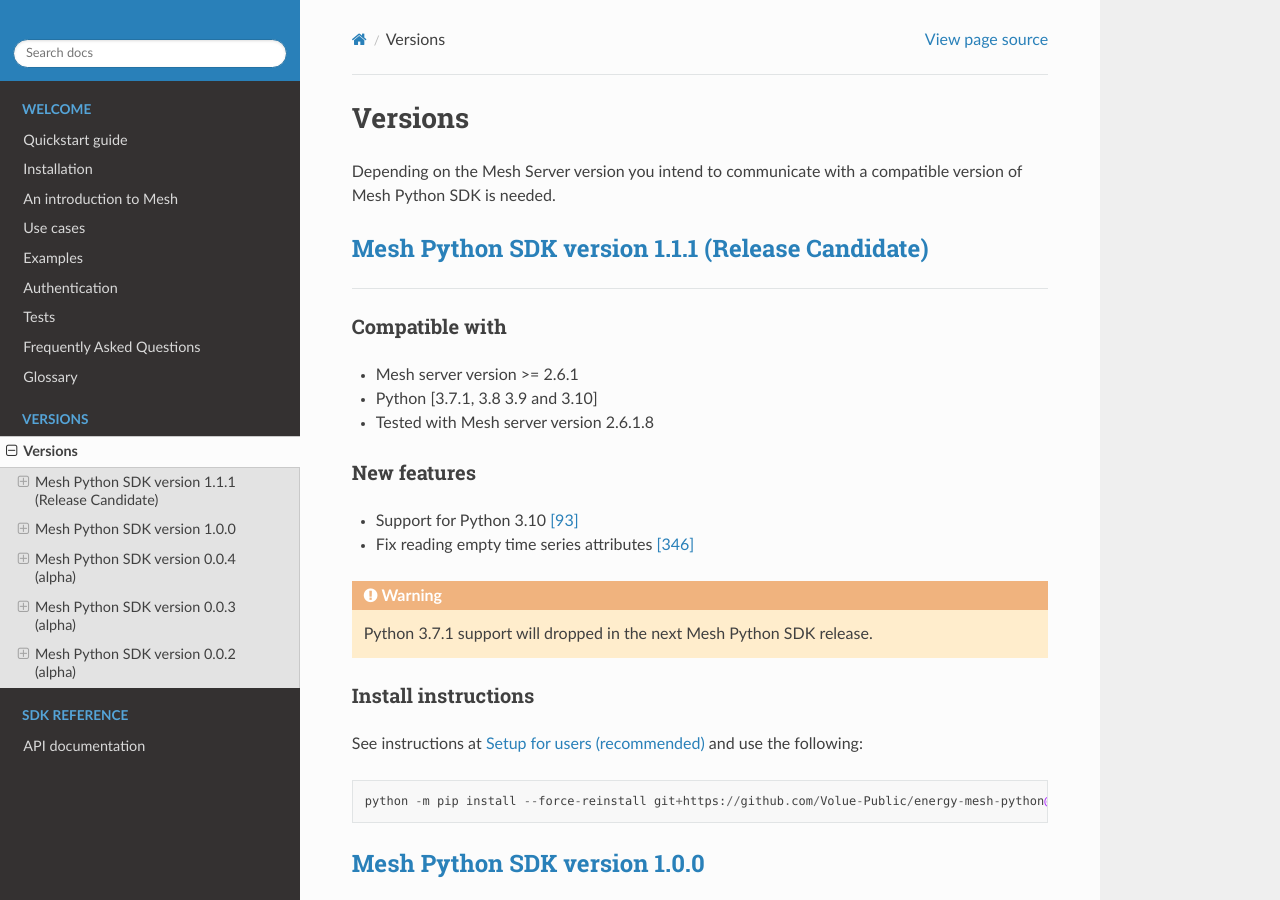
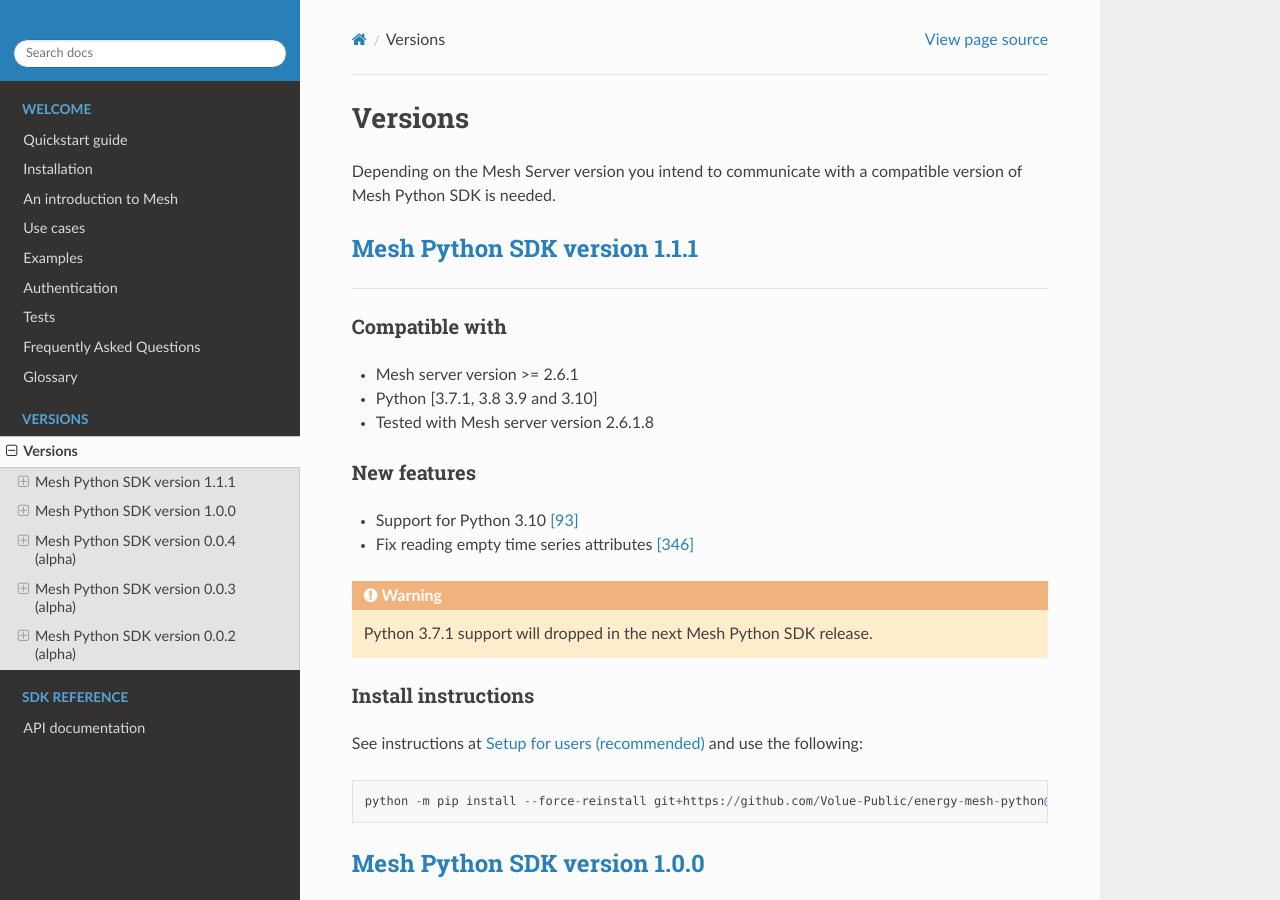
Before and after one commit to Volue-Public/energy-mesh-python, a Sphinx documentation site: the page built from docs/source/versions.rst, in a window 1280 px wide and 900 px high. Built offline with Sphinx 7.4.7 and the Read the Docs theme 2.0.0, drawn with Linux system fonts in a browser that asks for light colours.

Commit message:
Update docs with link to release 1.1.1

```diff
--- a/docs/source/versions.rst
+++ b/docs/source/versions.rst
@@ -3,8 +3,8 @@
 
 Depending on the Mesh Server version you intend to communicate with a compatible version of Mesh Python SDK is needed.
 
-`Mesh Python SDK version 1.1.1 (Release Candidate) <https://github.com/Volue-Public/energy-mesh-python/releases/tag/v1.1.0>`_
-*****************************************************************************************************************************
+`Mesh Python SDK version 1.1.1 <https://github.com/Volue-Public/energy-mesh-python/releases/tag/v1.1.1>`_
+*********************************************************************************************************
 
 ------------
 
@@ -31,7 +31,7 @@
 
 ::
 
-    python -m pip install --force-reinstall git+https://github.com/Volue-Public/energy-mesh-python@v1.1.0
+    python -m pip install --force-reinstall git+https://github.com/Volue-Public/energy-mesh-python@v1.1.1
 
 
 `Mesh Python SDK version 1.0.0 <https://github.com/Volue-Public/energy-mesh-python/releases/tag/v1.0.0>`_
```
